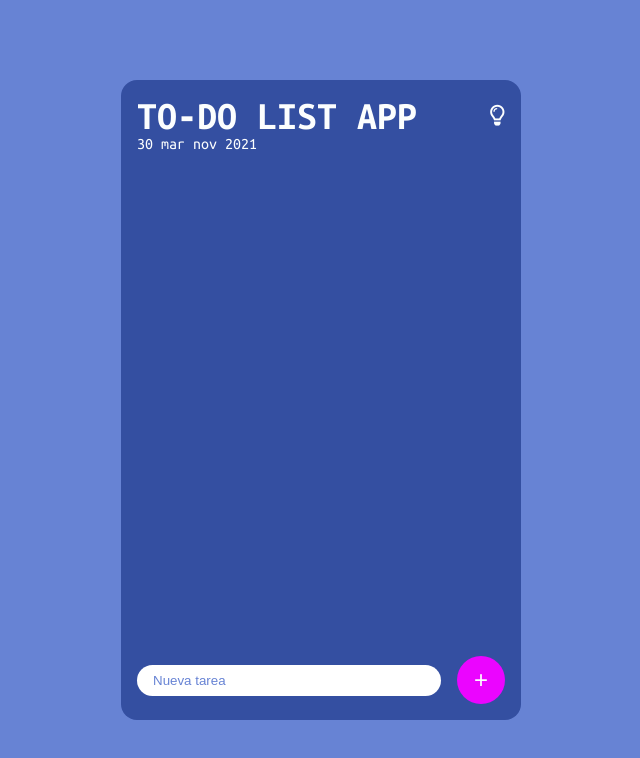
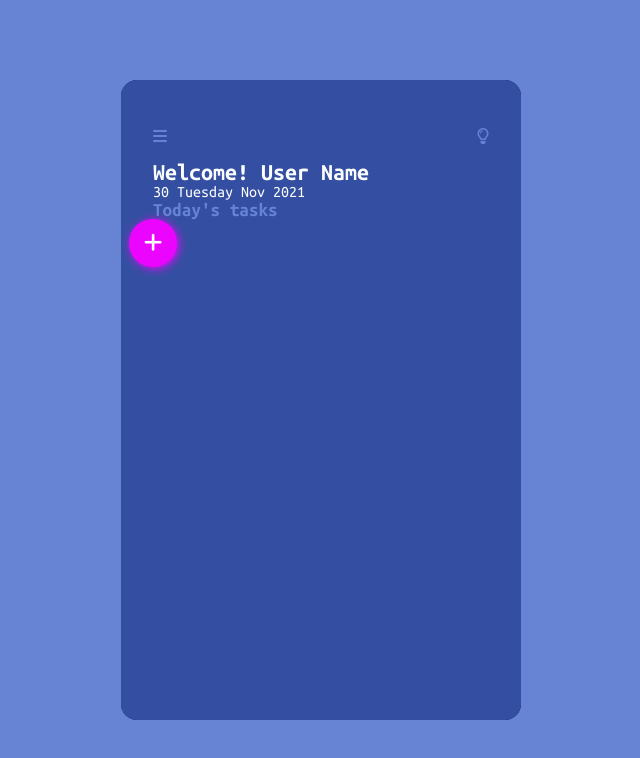
Before and after one commit to alexis00rod/todo-list, a plain HTML site: page index.html in a window 1280 px wide. Shown: the whole page, without its empty margins (319-959 px from the left). Drawn offline with Linux system fonts and the light colour scheme.

Commit message:
Agregue Menu de navegacion y estilos en el container

```diff
--- a/index.html
+++ b/index.html
@@ -12,25 +12,47 @@
     <link rel="stylesheet" href="https://cdnjs.cloudflare.com/ajax/libs/font-awesome/6.0.0-beta3/css/all.min.css" integrity="sha512-Fo3rlrZj/k7ujTnHg4CGR2D7kSs0v4LLanw2qksYuRlEzO+tcaEPQogQ0KaoGN26/zrn20ImR1DfuLWnOo7aBA==" crossorigin="anonymous" referrerpolicy="no-referrer" />
 </head>
 <body>
+    <main>
+
+        <div class="menu">
+            <div class="menu-header">
+                <img src="./default-no-user-pic.jpg" >
+                <h3>User name</h3>
+                <i class="fas fa-chevron-left btnCloseMenu"></i>
+            </div>
+            <nav class="menu-nav">
+                <a href="#"><i class="fas fa-list"></i>Categories</a>
+                <a href="#"><i class="fas fa-chart-pie"></i>Analytics</a>
+                <a href="#"><i class="fas fa-cog"></i>Settings</a>
+            </nav>
+        </div>
+
         <div class="container">
-        <nav>
-            <h1>TO-DO List App</h1>
+            <div class="container-header">
+                <div class="container-header-ctrl">
+                    <i class="fas fa-bars btnShowMenu"></i>
                     <i class="far fa-lightbulb btnChangeTheme"></i>
-        </nav>
-        <div class="date">
+                </div>
+                <h2>Welcome! User Name</h2>
+                <div class="container-header-date">
                     <span class="date-number"></span>
                     <span class="date-text"></span>
                     <span class="date-month"></span>
                     <span class="date-year"></span>
                 </div>
-        <ul class="list-tasks">
-        </ul>
-        <form onsubmit="addNewTask(event)">
-            <input type="text" name="task" id="task" autocomplete="off" placeholder="Nueva tarea">
-            <button type="submit" class="btn">+</button>
+            </div>
+            <div class="task-container">
+                <h4>Today's tasks</h4>
+                <ul class="tasks-list"></ul>
+                <button class="fas fa-plus btnNewTask"></button>
+                <form class="form-newTask" onsubmit="addNewTask(event)">
+                    <button type="button" class="fas fa-times btnCloseForm"></button>
+                    <input type="text" name="task" id="task" autocomplete="off" placeholder="Enter new task">
+                    <button type="submit" class="btnAddTask">Add task</button>
                 </form>
             </div>
-
+        </div>
+    </main>
     <script src="index.js"></script>
 
 </body>
--- a/index.js
+++ b/index.js
@@ -1,31 +1,52 @@
-// Funtion for change theme button
+// Function for show menu
+const btnShowMenu = document.querySelector(".btnShowMenu")
+const btnCloseMenu = document.querySelector(".btnCloseMenu")
+const container = document.querySelector(".container")
+
+btnShowMenu.addEventListener("click",() => {
+    container.classList.toggle("show-menu")
+})
+btnCloseMenu.addEventListener("click",() => {
+    container.classList.toggle("show-menu")
+})
+
+// Function for change theme
 const btnChangeTheme = document.querySelector(".btnChangeTheme")
-const container = document.querySelector(".container")
 btnChangeTheme.addEventListener("click",() => {
-    container.classList.toggle("changetheme")
+    container.classList.toggle("change-theme")
     btnChangeTheme.classList.toggle("fas")
 })
 
-
-
-
-
+// Function for show data of the day
 const dateNumber = document.querySelector(".date-number")
 const dateText = document.querySelector(".date-text")
 const dateMonth = document.querySelector(".date-month")
 const dateYear = document.querySelector(".date-year")
 
-const listTasks = document.querySelector(".list-tasks")
-
 const setDate = () => {
     const date = new Date()
-    dateNumber.textContent = date.toLocaleString("es", {day: "numeric"})
-    dateText.textContent = date.toLocaleString("es", {weekday: "short"})
-    dateMonth.textContent = date.toLocaleString("es", {month: "short"})
-    dateYear.textContent = date.toLocaleString("es", {year: "numeric"})
+    dateNumber.textContent = date.toLocaleString("en", {day: "numeric"})
+    dateText.textContent = date.toLocaleString("en", {weekday: "long"})
+    dateMonth.textContent = date.toLocaleString("en", {month: "short"})
+    dateYear.textContent = date.toLocaleString("en", {year: "numeric"})
 }
 
 setDate()
+
+// Function for show form add new task
+const formNewTask = document.querySelector(".form-newTask")
+const btnNewTask = document.querySelector(".btnNewTask")
+const btnCloseForm = document.querySelector(".btnCloseForm")
+
+btnNewTask.addEventListener("click",() => {
+    formNewTask.classList.toggle("show-form")
+})
+btnCloseForm.addEventListener("click",() => {
+    formNewTask.classList.toggle("show-form")
+})
+
+// Function for add new task
+const tasksList = document.querySelector(".tasks-list")
 
 const addNewTask = (event) => {
     event.preventDefault()
@@ -33,6 +54,8 @@ const addNewTask = (event) => {
     if(!value) return
     const task = document.createElement("li")
     task.textContent = value
-    listTasks.prepend(task)
+    tasksList.prepend(task)
     event.target.reset()
+    formNewTask.classList.toggle("show-form")
+
 }
--- a/style.css
+++ b/style.css
@@ -7,6 +7,8 @@
     --color-font2: #6783d4;
     --color-primary: #eb05ff;
     --color-secondary: #2771e6;
+
+    --font-primary: 'Ubuntu Mono', monospace;
 }
 
 
@@ -19,87 +21,201 @@
 }
 
 body {
-    font-family: 'Ubuntu Mono', monospace;
     background-color: var(--color-font2);
     height: 100vh;
     display: flex;
     justify-content: center;
     align-items: center;
+    font-family: var(--font-primary);
+}
+main {
+    width: 25rem;
+    height: 40rem;
+    position: relative;
+    overflow: hidden;
+}
+ul {
+    list-style: none;
+}
+a {
+    text-decoration: none;
+}
+button {
+    border: none;
+    font-family: var(--font-primary);
+    font-size: .9rem;
 }
 
-.container {
-    width: 25rem;
-    height: 40rem;
+
+/* Menu */
+.menu {
+    width: inherit;
+    height: inherit;
+    background-color: var(--color-card);
     border-radius: 1rem;
-    padding: 1rem;
-    background-color: var(--color-bg);
+    padding: 2rem;
     color: var(--color-font);
     display: flex;
     flex-direction: column;
+    justify-content: space-evenly;
 }
-.changetheme {
-    background-color: var(--color-font);
-    color: var(--color-card);
+.menu-header {
+    display: flex;
+    flex-direction: column;
+    gap: 1rem;
+    width: 80%;
+    position: relative;
 }
-.container nav {
+.menu-header img {
+    width: 6rem;
+    height: 6rem;
+    border-radius: 50%;
+    border: .15rem solid var(--color-primary);
+    padding: 0.3rem;
+    box-shadow: .1rem .1rem .6rem var(--color-primary);
+}
+.menu-header h3 {
+    font-size: 2rem;
+}
+.menu-header i {
+    border: .1rem solid var(--color-font2);
+    border-radius: 50%;
+    width: 3rem;
+    height: 3rem;
+    display: flex;
+    justify-content: center;
+    align-items: center;
+    position: absolute;
+    right: 0;
+    top: 0;
+    cursor: pointer;
+}
+.menu-nav {
+    width: 80%;
+    display: flex;
+    flex-direction: column;
+    gap: 1rem;
+}
+.menu-nav a {
+    width: 100%;
+    color: var(--color-font);
+    display: flex;
+    gap: 1rem;
+}
+.menu-nav a i {
+    color: var(--color-font2);
+    cursor: pointer;
+}
+
+
+/* Container */
+.container {
+    position: absolute;
+    top: 0;
+    left: 0;
+    width: inherit;
+    height: inherit;
+    background-color: var(--color-bg);
+    border-radius: 1rem;
+    padding: 2rem;
+    color: var(--color-font);
+    transition: .5s;
+}
+.container-header-ctrl {
+    width: 100%;
+    height: 3rem;
     display: flex;
     align-items: center;
     justify-content: space-between;
 }
-.container nav h1 {
-    text-align: center;
-    text-transform: uppercase;
-    font-size: 2.5rem;
+.container-header-ctrl i {
+    color: var(--color-font2);
+    cursor: pointer;
 }
-.container nav i {
-    cursor: pointer;
-    font-size: 1.3rem;
+.change-theme {
+    background-color: var(--color-font);
+    color: var(--color-card);
 }
-.container nav i:hover {
-    color: yellow;
-}
-.container .list-tasks {
-    flex-grow: 1;
+.show-menu {
+    top: 10%;
+    height: 80%;
+    left: 80%;
 }
 
-/* Containet LIST TASKS */
-.list-tasks {
-    list-style: none;
-    display: flex;
-    flex-direction: column;
-    gap: 1rem;
+/* Task Container */
+.task-container {
+
 }
-.list-tasks li {
-    background-color: var(--color-card);
-    padding: .5rem 1rem;
-    border-radius: 1rem;
+.task-container h4 {
+    color: var(--color-font2);
+    font-size: 1.2rem;
+}
+.tasks-list {
+
+}
+.tasks-list li {
+
 }
 
-/* Container FORM */
-.container form {
+/* Form for new task*/
+.form-newTask {
+    position: absolute;
+    top: 150%;
+    left: 0;
+    width: 100%;
+    height: 100%;
+    background-color: var(--color-font);
+    border-radius: 1rem;
+    padding: 2rem;
+    color: var(--color-bg);
+    transition: .5s;
+    z-index: 3;
+}
+
+.show-form {
+    top: 0;
+}
+
+
+/* Buttons */
+.btnNewTask {
+    margin: 0 auto;
+    background-color: var(--color-primary);
+    box-shadow: .1rem .1rem .6rem var(--color-primary);
+    width: 3rem;
+    height: 3rem;
+    font-size: 1.3rem;
+    border-radius: 50%;
+    cursor: pointer;
     display: flex;
     align-items: center;
-    justify-content: space-between;
-    gap: 1rem;
+    justify-content: center;
+    color: var(--color-font);
+    left: 50%;
+    transform: translateX(-50%);
+    z-index: 2;
 }
-.container form input {
-    flex-grow: 1;
-    border-radius: 1rem;
-    border: none;
-    padding: .5rem 1rem;
-    color: var(--color-card);
-    outline: none;
-}
-.container form input::placeholder {
-    color: var(--color-font2);
-}
-.container form button {
-    background-color: var(--color-primary);
+.btnCloseForm {
+    border: .1rem solid var(--color-font2);
     border-radius: 50%;
-    border: none;
     width: 3rem;
     height: 3rem;
+    display: flex;
+    justify-content: center;
+    align-items: center;
+    position: absolute;
+    right: 2rem;
+    top: 2rem;
     cursor: pointer;
-    font-size: 1.5rem;
+    background: none;
+    color: var(--color-bg);
+    z-index: 4;
+}
+.btnAddTask {
+    background-color: var(--color-primary);
+    box-shadow: .1rem .1rem .6rem var(--color-primary);
     color: var(--color-font);
+    padding: .8rem 1.2rem;
+    border-radius: 1rem;
+    cursor: pointer;
 }
```
Also changed, not shown: default-no-user-pic.jpg (added). Lines whose indentation alone changed are shown as unchanged.
